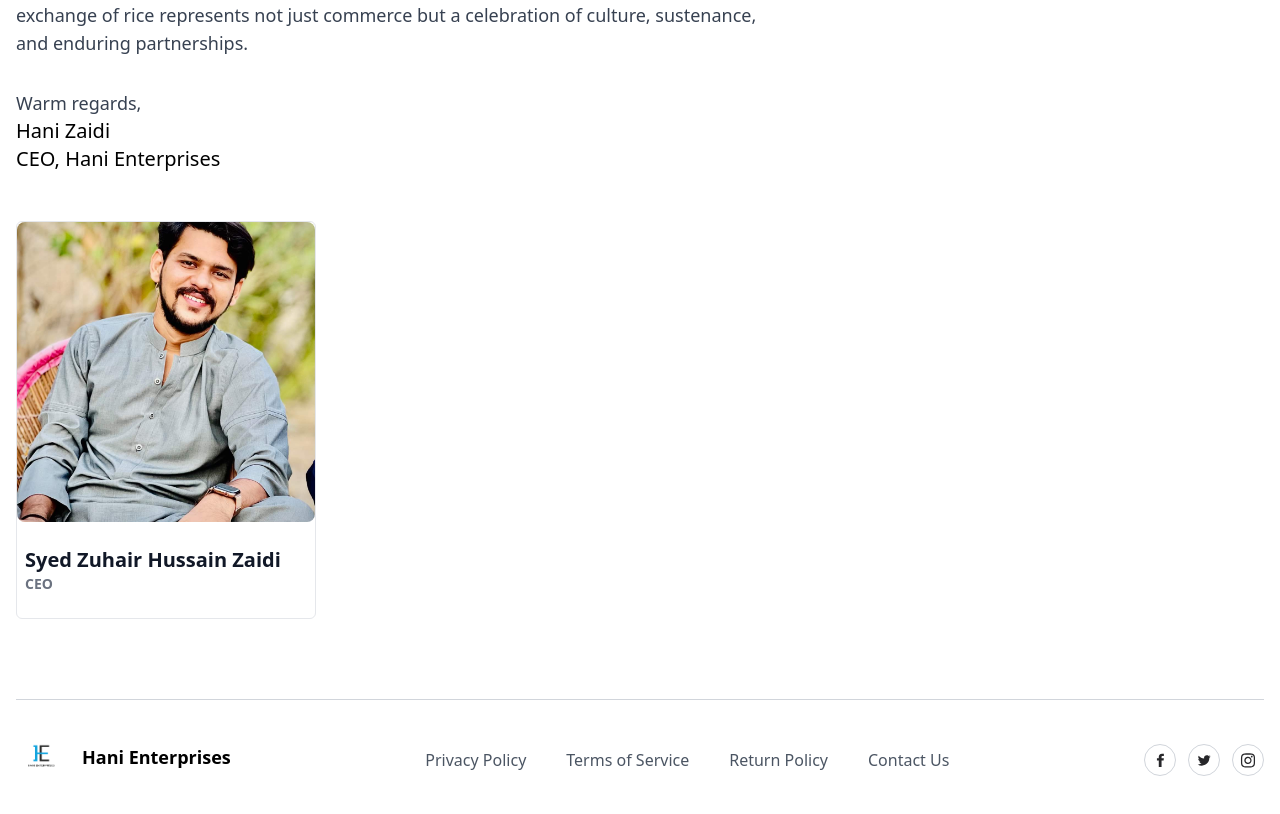
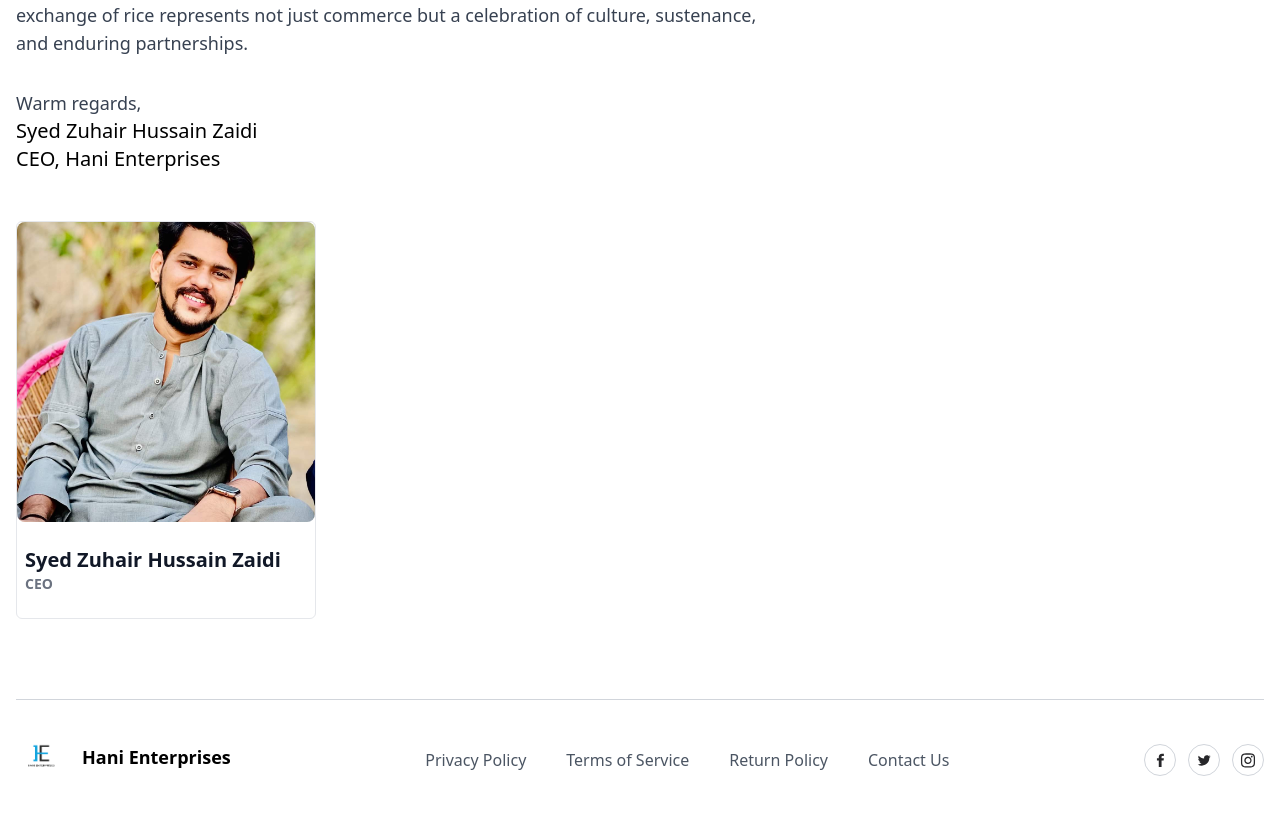
Before and after one commit to sshahzebhaider/HaniEnterprises, a React (Create React App) app in the folder hani/: page /about in a window 1280 px wide. Shown: the part 1227-2041 px from the top of the page. Built offline with nearby package versions, Linux system fonts and the light colour scheme.

Commit message:
Update About.js

```diff
--- a/hani/src/Components/About.js
+++ b/hani/src/Components/About.js
@@ -162,7 +162,7 @@ export function AboutPageOne() {
           Warm regards,
         </p>
         <p className="text-xl text-black">
-          Hani Zaidi
+          Syed Zuhair Hussain Zaidi
         </p>
 
         <p className="text-xl text-black">
```
